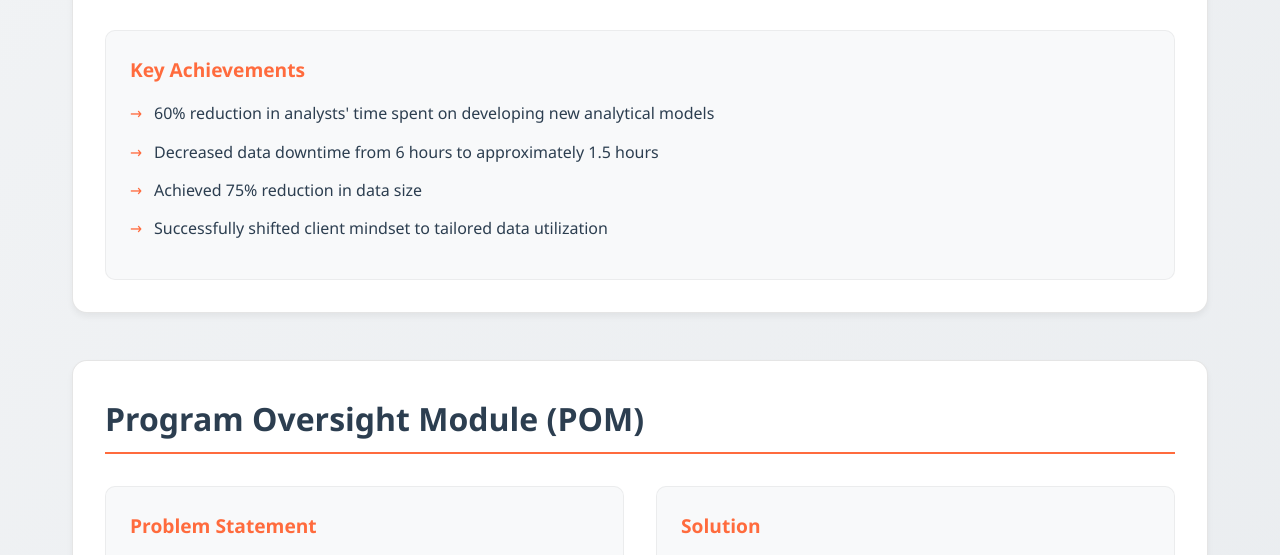
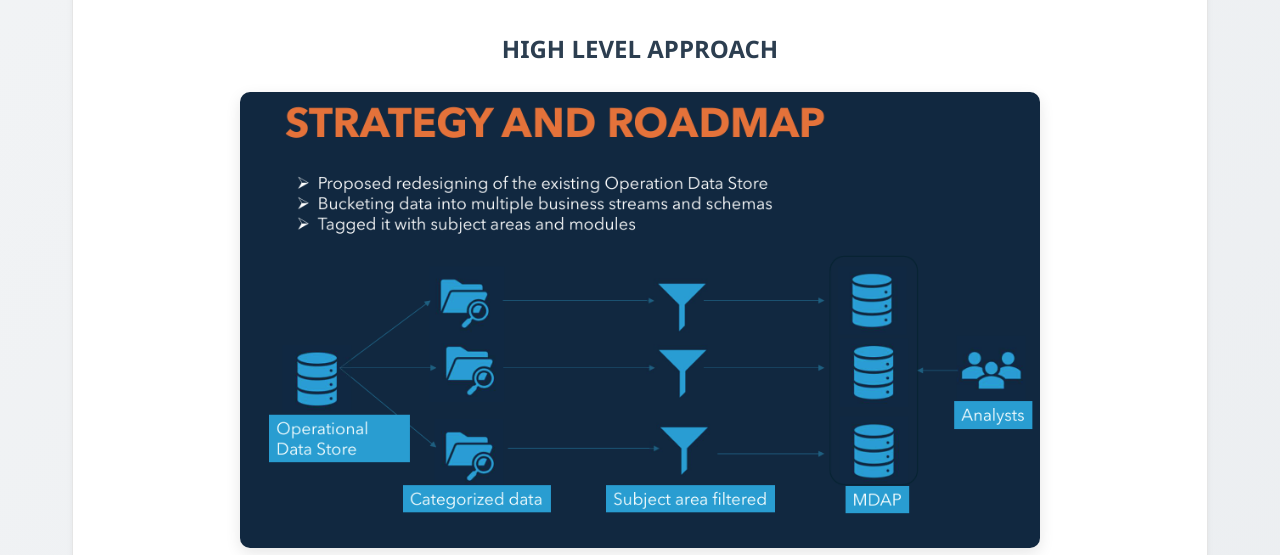
Before and after one commit to nikhilrkshirsagar/Portfolio, a plain HTML site: page projects.html in a window 1280 px wide. Shown: the part 2531-3086 px from the top of the page. Drawn offline with Linux system fonts and the light colour scheme.

Commit message:
Adding MDAP Approach image

```diff
--- a/projects.html
+++ b/projects.html
@@ -189,6 +189,11 @@
                         <p>Delivered a streamlined process focused on robust filtering mechanisms to efficiently extract relevant data subsets. Implemented advanced filtering algorithms and data categorization to enhance analysts' ability to derive meaningful insights.</p>
                     </div>
                 </div>
+                <div class="approach-section">
+                    <h3 class="approach-title">HIGH LEVEL APPROACH</h3>
+                    <img src="MDAP-Approach.png" alt="MDAP High Level Approach" class="approach-image">
+                </div>
+
                 <div class="content-section" style="margin-top: 2rem;">
                     <h3 class="section-title">Key Achievements</h3>
                     <ul class="achievements">
```
Also changed, not shown: MDAP-Approach.png (added).
